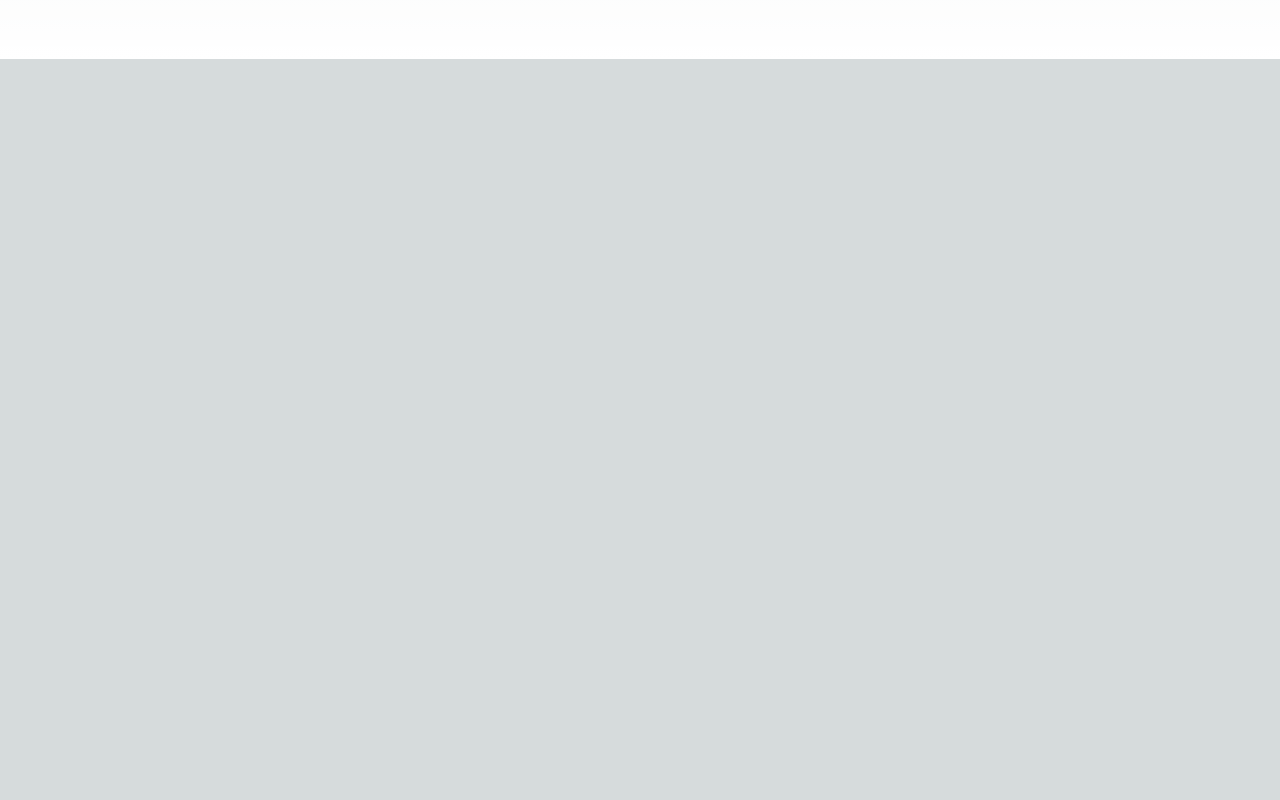
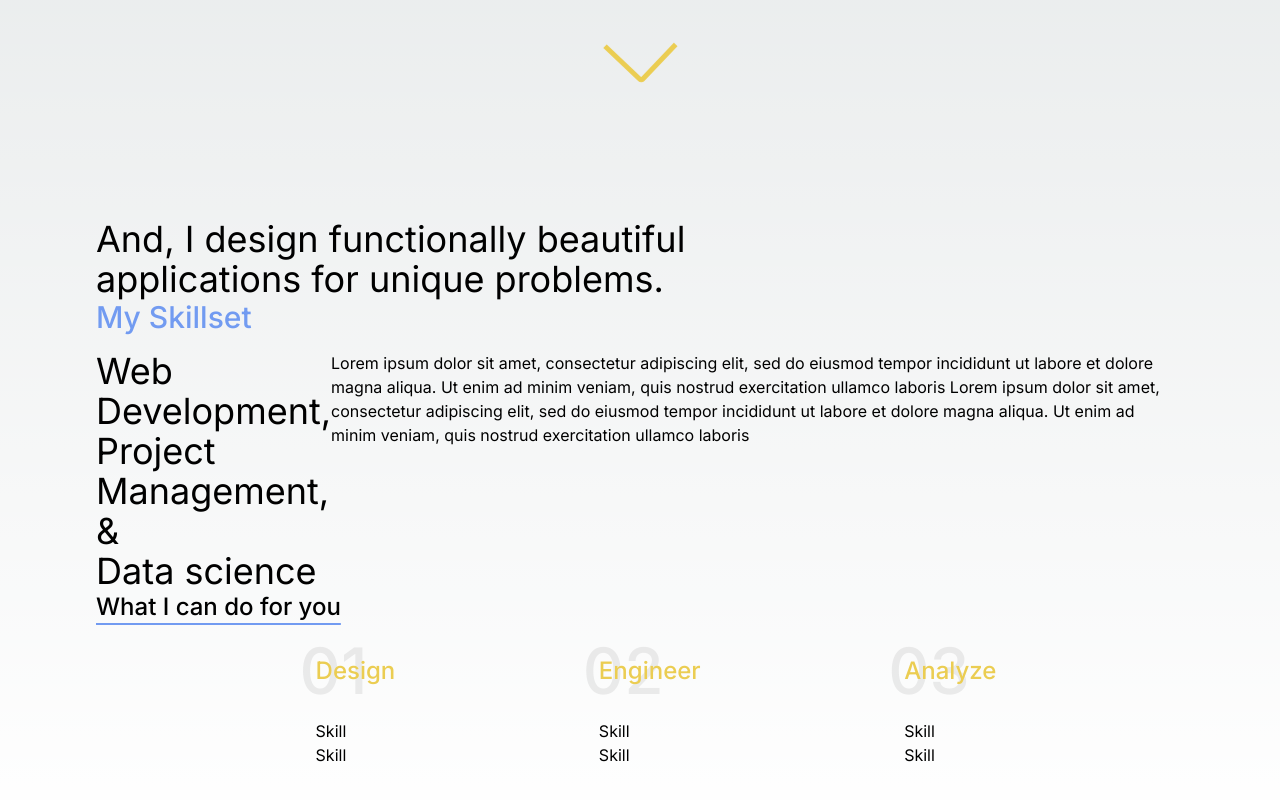
Before and after one commit to AkBo24/Personal-Website, a Next.js app in the folder website/: page / in a window 1280 px wide. Shown: the part 886-1686 px from the top of the page. Before the commit the page ends 945 px from the top, so only its background shows below. Built offline with nearby package versions, Linux system fonts and the light colour scheme.

Commit message:
Added functional content of skillset portion

```diff
--- a/website/app/Sections/Landing/Landing.tsx
+++ b/website/app/Sections/Landing/Landing.tsx
@@ -107,22 +107,22 @@ const Landing = () => {
                     });
                 }}>
                 <h2 className='text-amber-300 text-7xl font-normal pb-10'>Hey! I'm</h2>
-                <h3 className='text-amber-300 text-[200px] font-extrabold tracking-[20px]'>
+                <h1 className='text-amber-300 text-[200px] font-extrabold tracking-[20px]'>
                     Akshay
-                </h3>
+                </h1>
 
                 <div className='inline-flex'>
-                    <h3 className='text-amber-300 text-[200px] font-extrabold tracking-[20px]'>
+                    <h1 className='text-amber-300 text-[200px] font-extrabold tracking-[20px]'>
                         B
-                    </h3>
-                    <div className='relative flex items-center mt-10 w-[309px] h-[100px] bg-indigo-400 rounded-[100px] self-center pr-4'>
+                    </h1>
+                    <div className='relative flex items-center mt-10 w-[309px] h-[100px] bg-lightPrimaryBlue rounded-[100px] self-center pr-4'>
                         <div style={style} />
                         {/* <div className='w-[92px] h-[92px] bg-amber-300 rounded-full translate-x-1 animate-bounce ' /> */}
                     </div>
 
-                    <h3 className='pl-4 text-amber-300 text-[200px] font-extrabold tracking-[20px] '>
+                    <h1 className='pl-4 text-amber-300 text-[200px] font-extrabold tracking-[20px] '>
                         dla
-                    </h3>
+                    </h1>
                 </div>
             </div>
 
--- /dev/null
+++ b/website/app/Sections/Skillset/Skillset.tsx
@@ -0,0 +1,94 @@
+import React from 'react';
+
+const Skillset = () => {
+    return (
+        <div className='items-center'>
+            <h3 className='text-4xl x'>
+                And, I design functionally beautiful
+                <br /> applications for unique problems.
+            </h3>
+
+            <div>
+                <h3 className='text-lightPrimaryBlue text-3xl font-medium mb-4'>
+                    My Skillset
+                </h3>
+
+                <div className='flex'>
+                    <h4 className='text-4xl'>
+                        Web Development,
+                        <br /> Project Management,
+                        <br /> &<br /> Data science
+                    </h4>
+
+                    <p>
+                        Lorem ipsum dolor sit amet, consectetur adipiscing elit, sed do
+                        eiusmod tempor incididunt ut labore et dolore magna aliqua. Ut
+                        enim ad minim veniam, quis nostrud exercitation ullamco laboris
+                        Lorem ipsum dolor sit amet, consectetur adipiscing elit, sed do
+                        eiusmod tempor incididunt ut labore et dolore magna aliqua. Ut
+                        enim ad minim veniam, quis nostrud exercitation ullamco laboris
+                    </p>
+                </div>
+            </div>
+
+            <h3 className='underline-lightPrimaryBlue text-2xl font-medium underline decoration-lightPrimaryBlue underline-offset-8'>
+                What I can do for you
+            </h3>
+
+            <div className='flex justify-evenly'>
+                <div className='relative'>
+                    <p className='absolute text-neutral-400 text-opacity-20 text-[64px] font-medium'>
+                        01
+                    </p>
+
+                    <div className='relative top-8 left-4'>
+                        <h4 className='text-gold text-2xl font-medium'>Design</h4>
+
+                        <ul className='mt-8'>
+                            <li>Skill</li>
+                            <li>Skill</li>
+                        </ul>
+                    </div>
+                </div>
+
+                <div className='relative'>
+                    <p className='absolute text-neutral-400 text-opacity-20 text-[64px] font-medium'>
+                        02
+                    </p>
+
+                    <div className='relative top-8 left-4'>
+                        <h4 className='text-gold text-2xl font-medium'>Engineer</h4>
+
+                        <ul className='mt-8'>
+                            <li>Skill</li>
+                            <li>Skill</li>
+                        </ul>
+                    </div>
+                </div>
+
+                <div className='relative'>
+                    <p className='absolute text-neutral-400 text-opacity-20 text-[64px] font-medium'>
+                        03
+                    </p>
+
+                    <div className='relative top-8 left-4'>
+                        <h4 className='text-gold text-2xl font-medium'>Analyze</h4>
+
+                        <ul className='mt-8'>
+                            <li>Skill</li>
+                            <li>Skill</li>
+                        </ul>
+                    </div>
+                </div>
+                {/* <div className='text-neutral-400 text-opacity-20 text-[64px] font-medium'>
+                    02
+                </div>
+                <div className='text-neutral-400 text-opacity-20 text-[64px] font-medium'>
+                    03
+                </div> */}
+            </div>
+        </div>
+    );
+};
+
+export default Skillset;
--- a/website/app/page.tsx
+++ b/website/app/page.tsx
@@ -1,10 +1,12 @@
 import Image from 'next/image';
 import Landing from './Sections/Landing/Landing';
+import Skillset from './Sections/Skillset/Skillset';
 
 export default function Home() {
     return (
-        <main className='flex flex-col min-h-screen items-center justify-between p-24'>
+        <main className='flex flex-col gap-32 min-h-screen items-center justify-between p-24'>
             <Landing />
+            <Skillset />
         </main>
     );
 }
--- a/website/tailwind.config.ts
+++ b/website/tailwind.config.ts
@@ -16,6 +16,7 @@ const config: Config = {
 
             colors: {
                 gold: '#EBCD52',
+                lightPrimaryBlue: '#729BF1',
             },
         },
     },
```
Also changed, not shown: website/app/Sections/Skillset/plus.png (added), website/app/Sections/Skillset/plus.svg (added).
